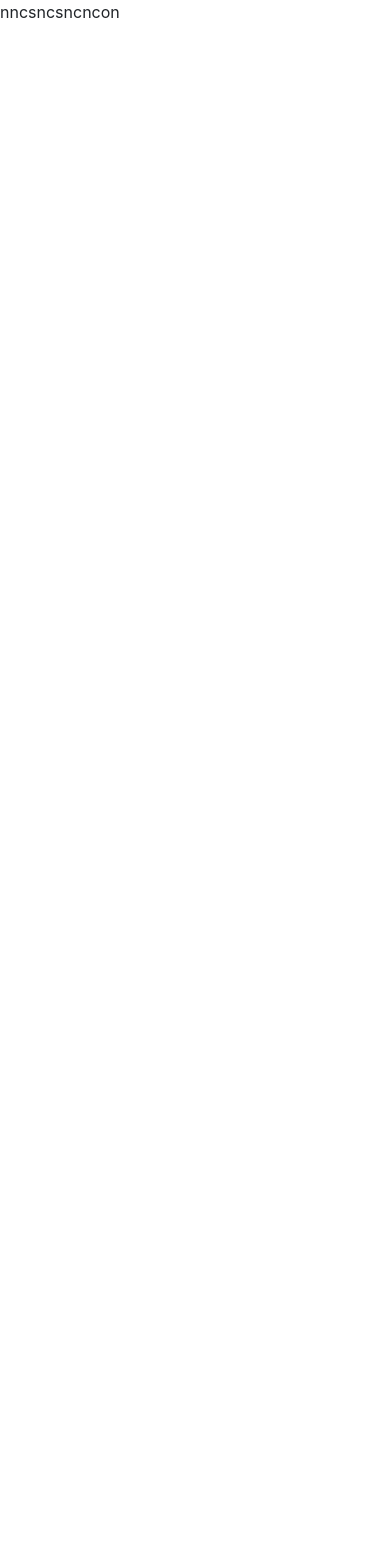
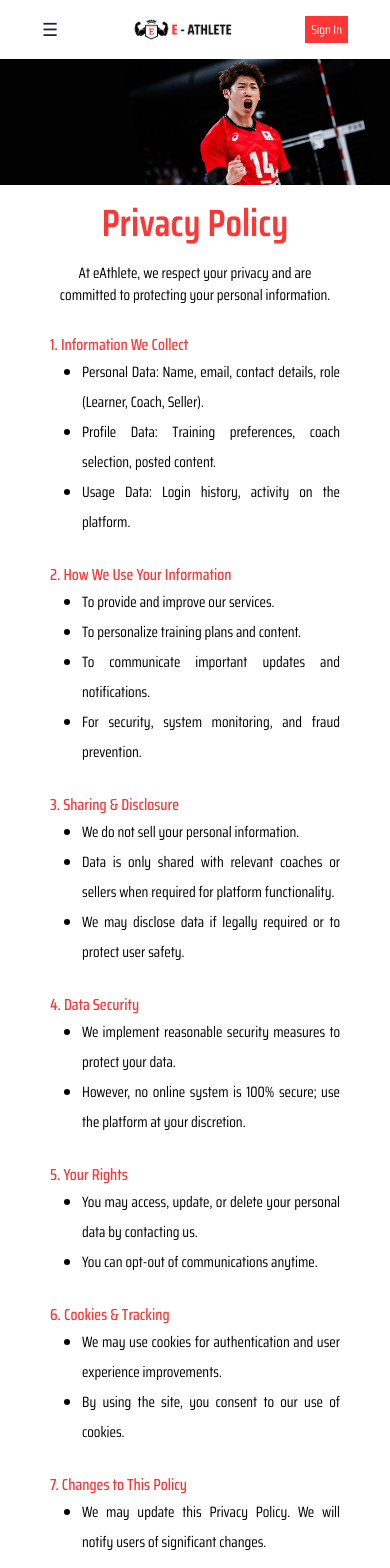
Before and after one commit to TDNusara/eAthlete, a React (Create React App) app: page /PrivacyPolicy in a window 390 px wide. Shown: the top 1568 px of the page. Before the commit the page ends 844 px from the top, so only its background shows below. Built offline with nearby package versions, Linux system fonts and the light colour scheme.

Commit message:
Create TearmCondition and privacy policy pages

```diff
--- a/src/App.css
+++ b/src/App.css
@@ -877,7 +877,7 @@ nav{
   position:relative;
 }
 .abu-frame{
-  padding: 80px 112px 200px 112px;
+  padding: 10px 112px 200px 112px;
 }
 .headertext{
   font-family: "Saira Condensed" ;
@@ -885,6 +885,8 @@ nav{
 .abouHead{
   color: var(--PerfectRed);
   text-shadow: none;
+  text-align: center;
+  margin-bottom: 10px;
 }
 .Aframe1{
   margin-top: 10px;
@@ -894,7 +896,7 @@ nav{
 }
 .Subheadertext1{
   font-family: "Saira Condensed" ;
-  color: var(--PerfectRed);
+  color: var(--black);
   font-size: 35px;
   font-weight: 600;
   text-align: center;
@@ -923,7 +925,7 @@ nav{
 
 @media only screen and (max-width: 1000px){
   .abu-frame{
-    padding: 80px 100px 200px 100px;
+    padding: 10px 100px 200px 100px;
   }
   .Subheadertext1{
     font-size: 30px;
@@ -948,11 +950,8 @@ nav{
   }
 }
 @media only screen and (max-width:650px){
-  .headertext{
-    text-align: center;
-  }
   .abu-frame{
-    padding: 50px 50px 200px 50px;
+    padding: 10px 50px 200px 50px;
   }
   .abu-text{
     font-size: 15px;
@@ -968,3 +967,11 @@ nav{
     font-size: 16px;
   }
 }
+
+/*----------------------------------------------Term & Conditions / Privacy Policy-------------------------------------------------------*/
+.HeaderPara{
+  text-align: center;
+}
+.abu-text li{
+  line-height: 30px;
+}
--- a/src/pages/About.js
+++ b/src/pages/About.js
@@ -1,11 +1,11 @@
 import React from "react";
 import Footer1 from "../components/Footer";
-import NavbarManager from "../components/NavbarManager";
+import Navbar from "../components/NavbarManager";
 
 function About() {
     return(
         <div>
-           <NavbarManager/>
+           <Navbar/>
            <img className="about-cover" src="/volleyball.png" alt="..."/>
            <section className="about">
               <div className="container-fluid abu-frame">
--- a/src/pages/PrivacyPolicy.js
+++ b/src/pages/PrivacyPolicy.js
@@ -1,11 +1,92 @@
 import React from "react";
+import Footer1 from "../components/Footer";
+import Navbar from "../components/NavbarManager";
 
-function PrivacyPolicy() {
+function About() {
     return(
         <div>
-            <p>nncsncsncncon</p>
+           <Navbar/>
+           <img className="about-cover" src="/volleyball.png" alt="..."/>
+           <section className="about">
+              <div className="container-fluid abu-frame">
+                 <div className="row">
+                    <div className="col-12 headertext abouHead">Privacy Policy</div>
+                    <div className="col-12 abu-text HeaderPara"><p>At eAthlete, we respect your privacy and are committed to protecting your personal information.</p></div>
+                 </div>
+
+                 <div className="row">
+                    <div className="col-sm-6">
+                        <div className="col-12 Subheadertext3">1. Information We Collect</div>
+                        <div className="col-12 abu-text">
+                            <ul>
+                                <li>Personal Data: Name, email, contact details, role (Learner, Coach, Seller).</li>
+                                <li>Profile Data: Training preferences, coach selection, posted content.</li>
+                                <li>Usage Data: Login history, activity on the platform.</li>
+                            </ul>
+                        </div>
+                    </div>
+                    <div className="col-sm-6">
+                        <div className="col-12 Subheadertext3">2. How We Use Your Information</div>
+                        <div className="col-12 abu-text">
+                            <ul>
+                                <li>To provide and improve our services.</li>
+                                <li>To personalize training plans and content.</li>
+                                <li>To communicate important updates and notifications.</li>
+                                <li>For security, system monitoring, and fraud prevention.</li>
+                            </ul>
+                        </div>
+                    </div>
+                    <div className="col-sm-6">
+                        <div className="col-12 Subheadertext3">3. Sharing & Disclosure</div>
+                        <div className="col-12 abu-text">
+                            <ul>
+                                <li>We do not sell your personal information.</li>
+                                <li>Data is only shared with relevant coaches or sellers when required for platform functionality.</li>
+                                <li>We may disclose data if legally required or to protect user safety.</li>
+                            </ul>
+                        </div>
+                    </div>
+                    <div className="col-sm-6">
+                        <div className="col-12 Subheadertext3">4. Data Security</div>
+                        <div className="col-12 abu-text">
+                            <ul>
+                                <li>We implement reasonable security measures to protect your data.</li>
+                                <li>However, no online system is 100% secure; use the platform at your discretion.</li>
+                            </ul>
+                        </div>
+                    </div>
+                    <div className="col-sm-6">
+                        <div className="col-12 Subheadertext3">5. Your Rights</div>
+                        <div className="col-12 abu-text">
+                            <ul>
+                                <li>You may access, update, or delete your personal data by contacting us.</li>
+                                <li>You can opt-out of communications anytime.</li>
+                            </ul>
+                        </div>
+                    </div>
+                    <div className="col-sm-6">
+                        <div className="col-12 Subheadertext3">6. Cookies & Tracking</div>
+                        <div className="col-12 abu-text">
+                            <ul>
+                                <li>We may use cookies for authentication and user experience improvements.</li>
+                                <li>By using the site, you consent to our use of cookies.</li>
+                            </ul>
+                        </div>
+                    </div>
+                    <div className="col-sm-6">
+                        <div className="col-12 Subheadertext3">7. Changes to This Policy</div>
+                        <div className="col-12 abu-text">
+                            <ul>
+                                <li>We may update this Privacy Policy. We will notify users of significant changes.</li>
+                            </ul>
+                        </div>
+                    </div>
+                 </div>
+              </div>
+           </section>
+           <Footer1/>
         </div>
     );
 }
 
-export default PrivacyPolicy;
+export default About;
--- a/src/pages/TermConditions.js
+++ b/src/pages/TermConditions.js
@@ -1,11 +1,83 @@
 import React from "react";
+import Footer1 from "../components/Footer";
+import Navbar from "../components/NavbarManager";
 
-function Term() {
+function About() {
     return(
         <div>
-            <p>nncsncsncncon</p>
+           <Navbar/>
+           <img className="about-cover" src="/volleyball.png" alt="..."/>
+           <section className="about">
+              <div className="container-fluid abu-frame">
+                 <div className="row">
+                    <div className="col-12 headertext abouHead">Terms & Conditions</div>
+                    <div className="col-12 abu-text HeaderPara"><p>Welcome to eAthlete – An Online Sports Learning and Training Hub. By accessing or using our platform, you agree to comply with and be bound by these Terms and Conditions.</p></div>
+                 </div>
+
+                 <div className="row">
+                    <div className="col-sm-6">
+                        <div className="col-12 Subheadertext3">1. User Accounts & Access</div>
+                        <div className="col-12 abu-text">
+                            <ul>
+                                <li>You must register for an account to access certain features.</li>
+                                <li>You agree to provide accurate, complete information during registration.</li>
+                                <li>You are responsible for maintaining the confidentiality of your account credentials.</li>
+                            </ul>
+                        </div>
+                    </div>
+                    <div className="col-sm-6">
+                        <div className="col-12 Subheadertext3">2. User Roles & Responsibilities</div>
+                        <div className="col-12 abu-text">
+                            <ul>
+                                <li>Learners : Use training plans responsibly and follow safety guidelines.</li>
+                                <li>Coaches : Provide accurate, ethical guidance. Respect user data and privacy.</li>
+                                <li>Sellers : Only list genuine sports equipment. Misleading ads may result in removal.</li>
+                            </ul>
+                        </div>
+                    </div>
+                    <div className="col-sm-6">
+                        <div className="col-12 Subheadertext3">3. Content Usage</div>
+                        <div className="col-12 abu-text">
+                            <ul>
+                                <li>All articles, training plans, and user-generated content remain the property of the original creator.</li>
+                                <li>Users may not copy, reproduce, or distribute content without permission.</li>
+                                <li>eAthlete reserves the right to moderate, edit, or remove inappropriate content.</li>
+                            </ul>
+                        </div>
+                    </div>
+                    <div className="col-sm-6">
+                        <div className="col-12 Subheadertext3">4. Prohibited Activities</div>
+                        <div className="col-12 abu-text">
+                            <ul>
+                                <li>Posting harmful, offensive, or misleading content.</li>
+                                <li>Sharing false information or impersonating others.</li>
+                                <li>Using the platform for illegal activities.</li>
+                            </ul>
+                        </div>
+                    </div>
+                    <div className="col-sm-6">
+                        <div className="col-12 Subheadertext3">5. Limitation of Liability</div>
+                        <div className="col-12 abu-text">
+                            <ul>
+                                <li>eAthlete is a platform for connecting users; we do not guarantee results from training or purchases.</li>
+                                <li>We are not liable for damages arising from misuse, third-party actions, or system errors.</li>
+                            </ul>
+                        </div>
+                    </div>
+                    <div className="col-sm-6">
+                        <div className="col-12 Subheadertext3">6. Modifications</div>
+                        <div className="col-12 abu-text">
+                            <ul>
+                                <li>We reserve the right to modify these Terms at any time. Continued use after changes implies acceptance.</li>
+                            </ul>
+                        </div>
+                    </div>
+                 </div>
+              </div>
+           </section>
+           <Footer1/>
         </div>
     );
 }
 
-export default Term;
+export default About;
```
